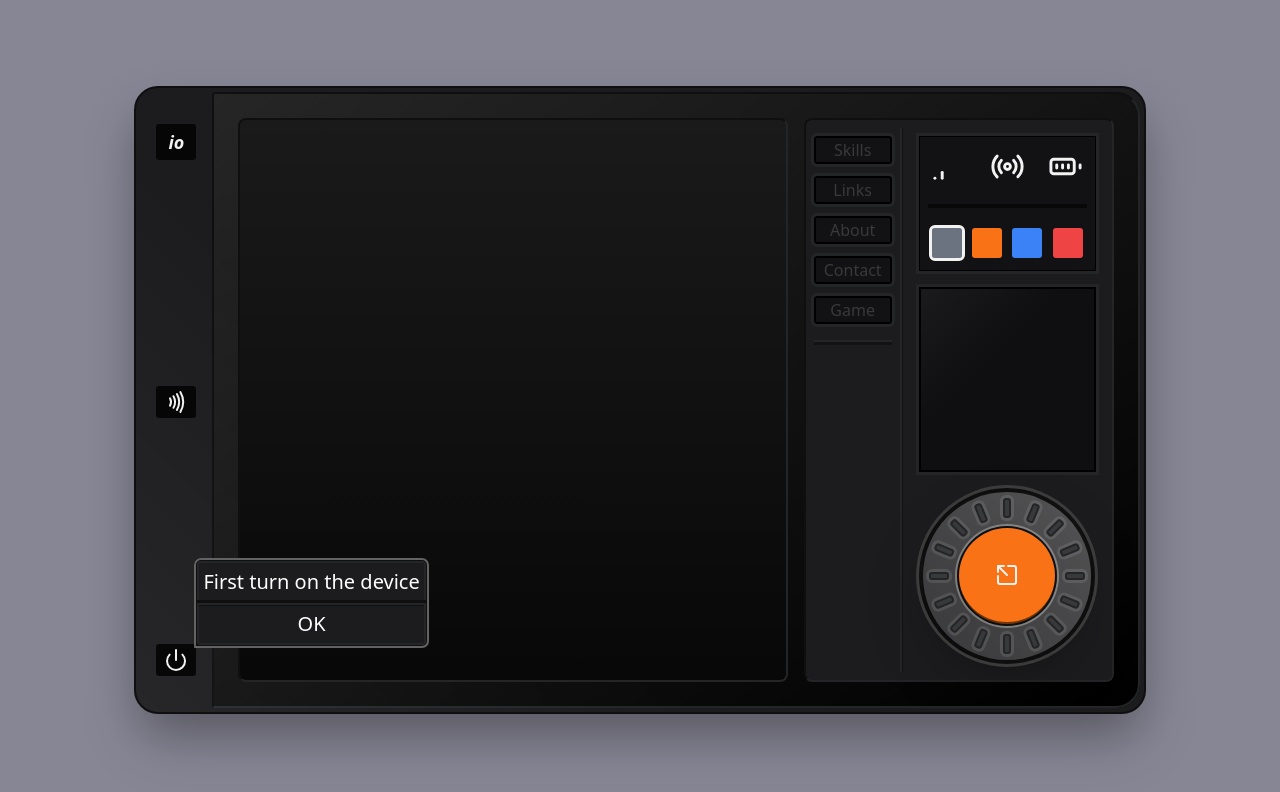
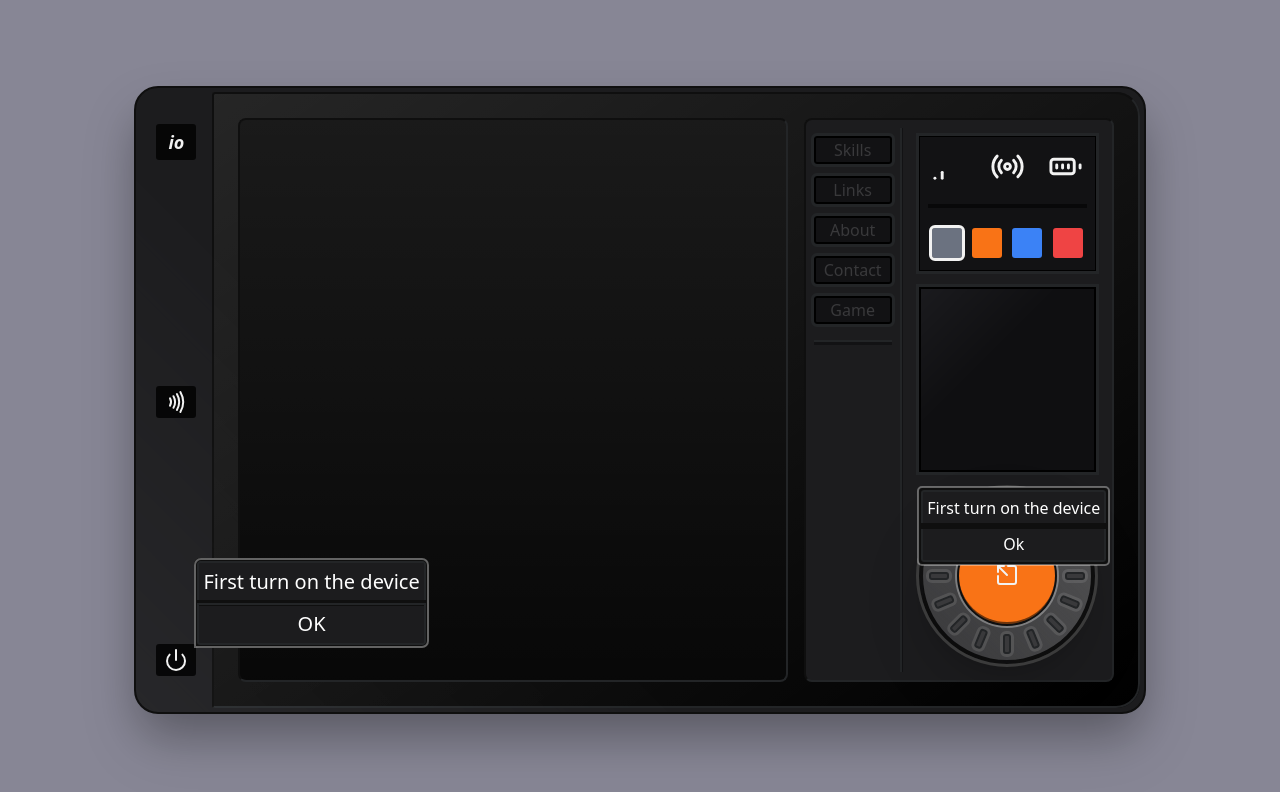
Before and after one commit to johndevnoza/Ioane-Personal-Webiste, a React (Vite) app: page /skills in a window 1280 px wide. Both pictures are taken after a click on the element 1007 px from the left and 575 px from the top of the page. Shown: the top 792 px of the page. Built offline with nearby package versions, Linux system fonts and the light colour scheme; no server answers.

Commit message:
Created custom Error Alert, added Alert sound

```diff
--- /dev/null
+++ b/src/components/ErrorAlert.tsx
@@ -0,0 +1,27 @@
+import React from "react";
+
+type ErrorAlert = {
+  isError: boolean;
+  removeAlert: () => void;
+};
+const ErrorAlert: React.FC<ErrorAlert> = ({ isError = false, removeAlert }) => {
+  return (
+    <>
+      {isError ? (
+        <div className="absolute z-[110] w-max rounded-sm border border-black bg-black bg-elementBgDark p-[1px] text-white outline outline-[2px] outline-white/35">
+          <p className="text-wrap rounded-sm rounded-b-none border-2 border-borderHighlight p-1 outline outline-borderDark">
+            First turn on the device
+          </p>
+          <button
+            className="w-full rounded-sm rounded-t-none border-2 border-borderHighlight border-t-white p-1 outline outline-borderDark hover:bg-borderHighlight active:scale-95"
+            onClick={removeAlert}
+          >
+            Ok
+          </button>
+        </div>
+      ) : null}
+    </>
+  );
+};
+
+export default ErrorAlert;
--- a/src/components/VolumeKnob.tsx
+++ b/src/components/VolumeKnob.tsx
@@ -2,11 +2,12 @@ import { audioManagment } from "audioContext";
 import navLinks from "lib/constants";
 import filteredData from "lib/filteredData";
 import { SquareArrowOutDownRight, SquareArrowOutUpLeft } from "lucide-react";
-import { useEffect, useRef } from "react";
+import { useEffect, useRef, useState } from "react";
 import { useNavigate } from "react-router-dom";
 import { scrollManagment } from "scrollManagment";
 import { tutorialStore } from "tutorialZustandStore";
 import TutorialAlert from "./TutorialAlert";
+import ErrorAlert from "./ErrorAlert";
 
 const KnobLine = ({ angle }: { angle: number }) => {
   const lineStyle = {
@@ -66,6 +67,7 @@ const VolumeKnob = () => {
   const audioRef = useRef<HTMLAudioElement | null>(null);
   const audioEnterRef = useRef<HTMLAudioElement | null>(null);
   const audioOutRef = useRef<HTMLAudioElement | null>(null);
+  const audioErrorRef = useRef<HTMLAudioElement | null>(null);
   const knobRef = useRef<HTMLDivElement>(null);
   // audio useEffect
   useEffect(() => {
@@ -157,9 +159,16 @@ const VolumeKnob = () => {
     }
     handleSectionOpen();
   };
+  // Handle Error alert
+  const [error, setError] = useState(false);
   const handlePowerAlert = () => {
-    alert("first turn on the device");
+    audioErrorRef.current?.play();
+    setError(true);
   };
+  const handleRemoveAlert = () => {
+    setError(false);
+  };
+
   // generating litle lines for  Wheel design
   const numLines = 16;
   const lines = Array.from({ length: numLines }, (_, index) => (
@@ -167,6 +176,8 @@ const VolumeKnob = () => {
   ));
 
   return (
+    <>
+      <ErrorAlert removeAlert={handleRemoveAlert} isError={error} />
       <div
         ref={knobRef}
         className={`relative grid cursor-pointer place-items-center rounded-full border-4 border-black/80 bg-white/25 bg-gradient-to-tr from-elementBgColor p-8 shadow-lg outline ${tooltip === "wheelButton" ? "outline-selectedColor" : "outline-knobhighlight"} drop-shadow-2xl`}
@@ -186,7 +197,9 @@ const VolumeKnob = () => {
               "bottom-[30px] right-[170px] z-[110] w-auto rounded-md rounded-br-none"
             }
             TooltipButtonClick={handleTooltipPart2}
-          desc={"On mouse wheel movement, navigate between pages and elements"}
+            desc={
+              "On mouse wheel movement, navigate between pages and elements"
+            }
           />
         ) : null}
         {isTutorial && powerOn && tooltip === "wheelButton3" ? (
@@ -201,7 +214,7 @@ const VolumeKnob = () => {
           />
         ) : null}
         <div
-        className={`relative rounded-full border-2 border-white/20 bg-white/15 from-elementBgColor ${tooltip === "wheelButton3" ? "outline -outline-offset-2 outline-selectedColor" : ""}`}
+          className={`relative rounded-full border-2 border-white/20 bg-white/15 from-elementBgColor ${tooltip === "wheelButton3" ? "outline -outline-offset-2" : ""}`}
         >
           <div
             className="relative z-50 grid size-[100px] place-items-center"
@@ -246,7 +259,9 @@ const VolumeKnob = () => {
         <audio ref={audioRef} preload="auto" />
         <audio ref={audioEnterRef} preload="auto" src="/in.mp3" />
         <audio ref={audioOutRef} preload="auto" src="/out.mp3" />
+        <audio ref={audioErrorRef} preload="auto" src="/error.mp3" />
       </div>
+    </>
   );
 };
 
```
Also changed, not shown: 1 other file (tests, documents, lock files or other folders). Lines whose indentation alone changed are shown as unchanged.
